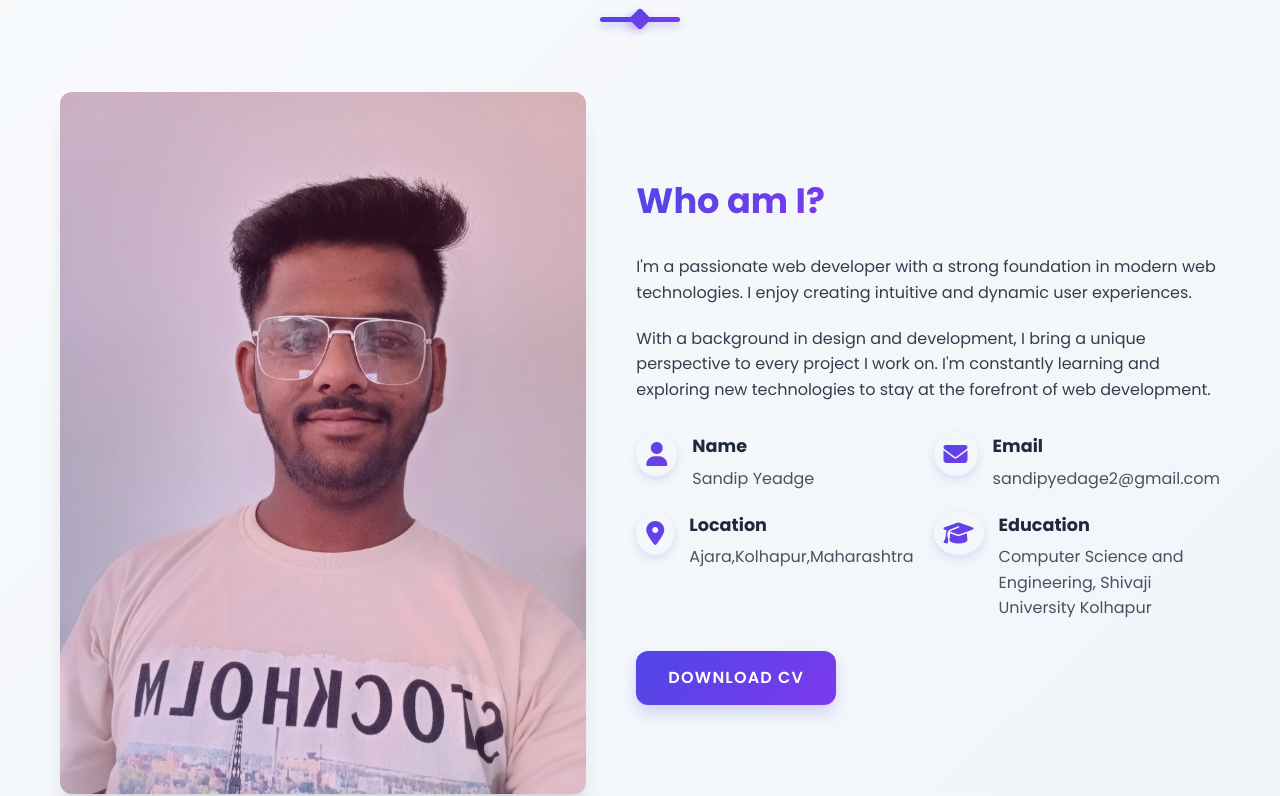
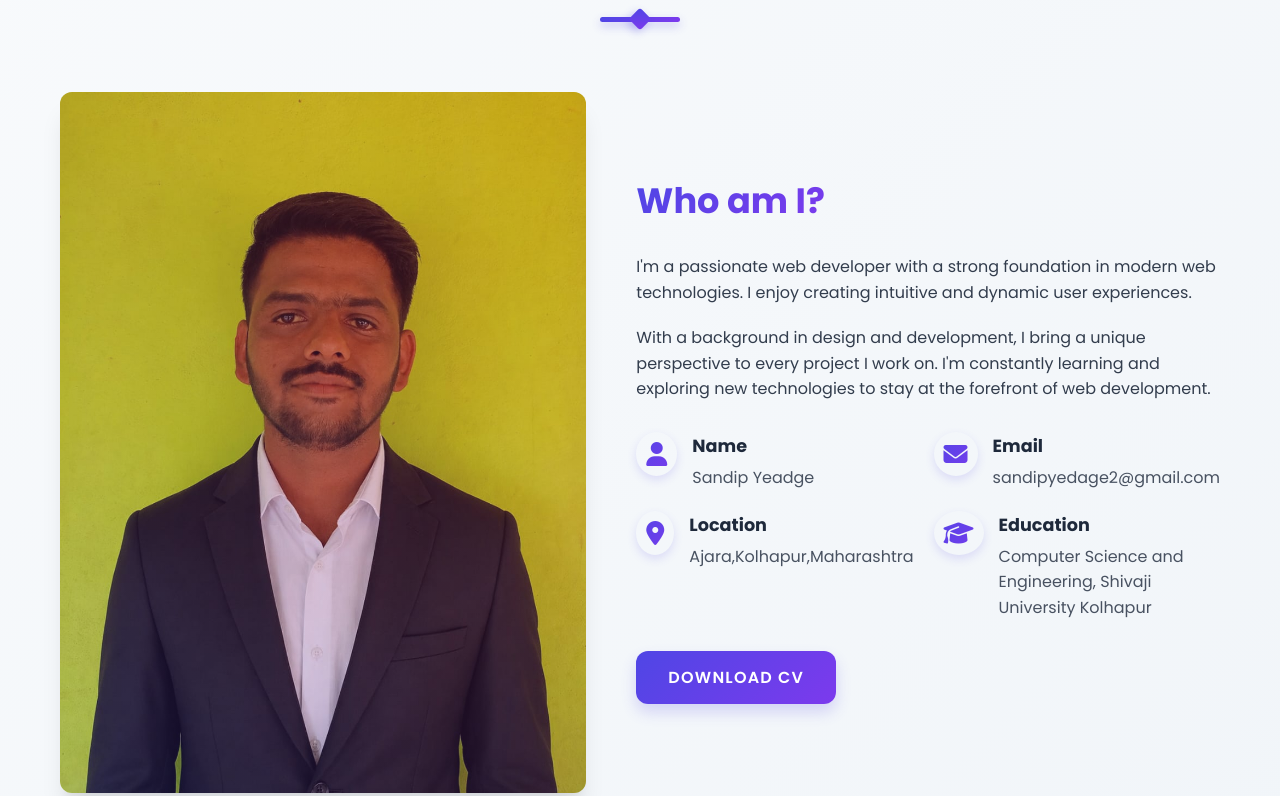
Before and after one commit to sandip4518/sandip4518.github.io, a plain HTML site: page index.html in a window 1280 px wide. Shown: the part 975-1771 px from the top of the page. Drawn offline with Linux system fonts and the light colour scheme.

Commit message:
feat: add sandy.jpeg profile image to src directory

```diff
--- a/index.html
+++ b/index.html
@@ -73,7 +73,7 @@
         </div>
         <div class="about-content">
           <div class="about-image">
-            <img src="./src/sandy.jpg" alt="Profile Picture" />
+            <img src="./src/sandy.jpeg" alt="Profile Picture" />
           </div>
           <div class="about-text">
             <h3>Who am I?</h3>
```
Also changed, not shown: src/sandy.jpeg (added), src/sandy.jpg (deleted).
